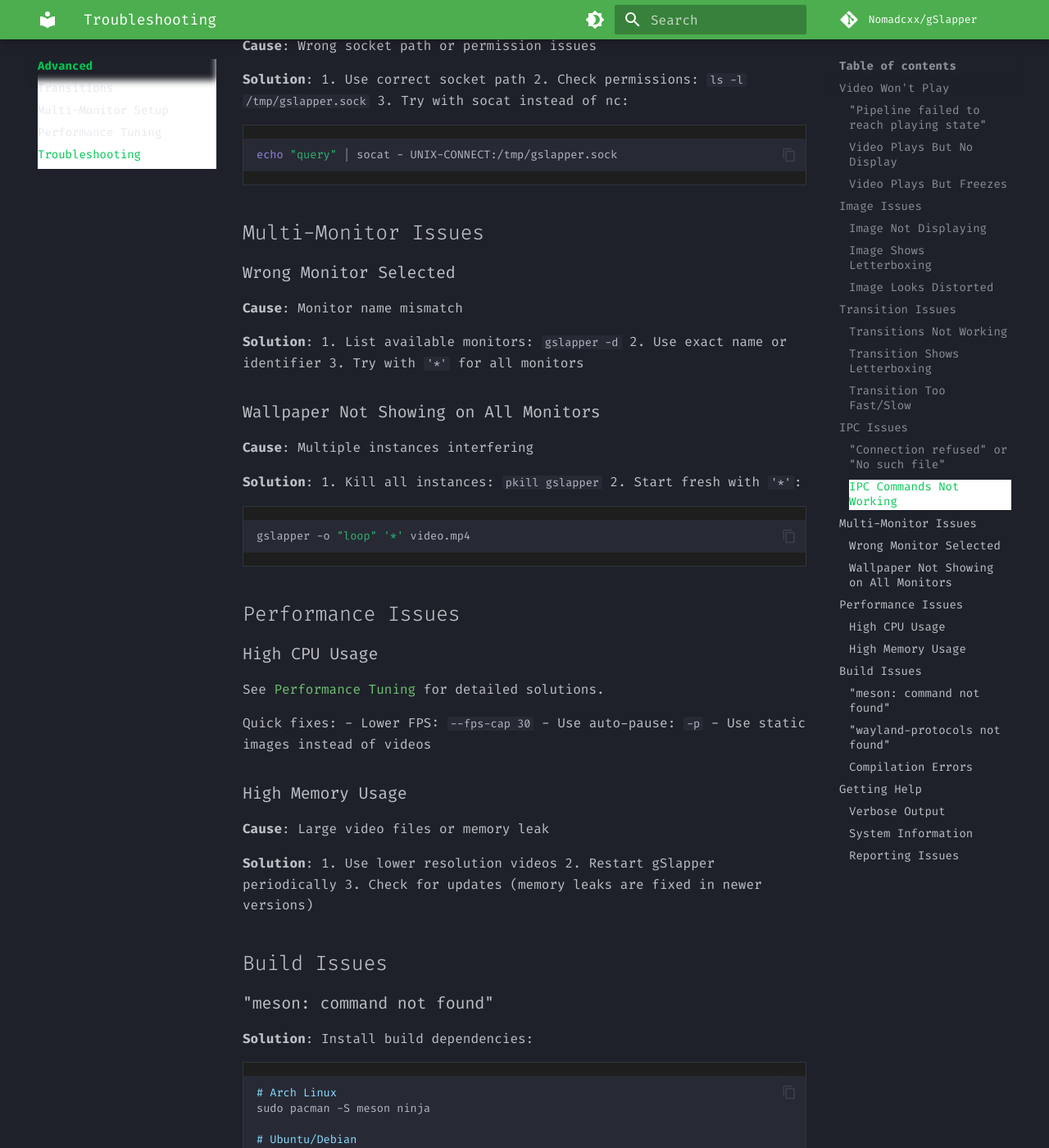
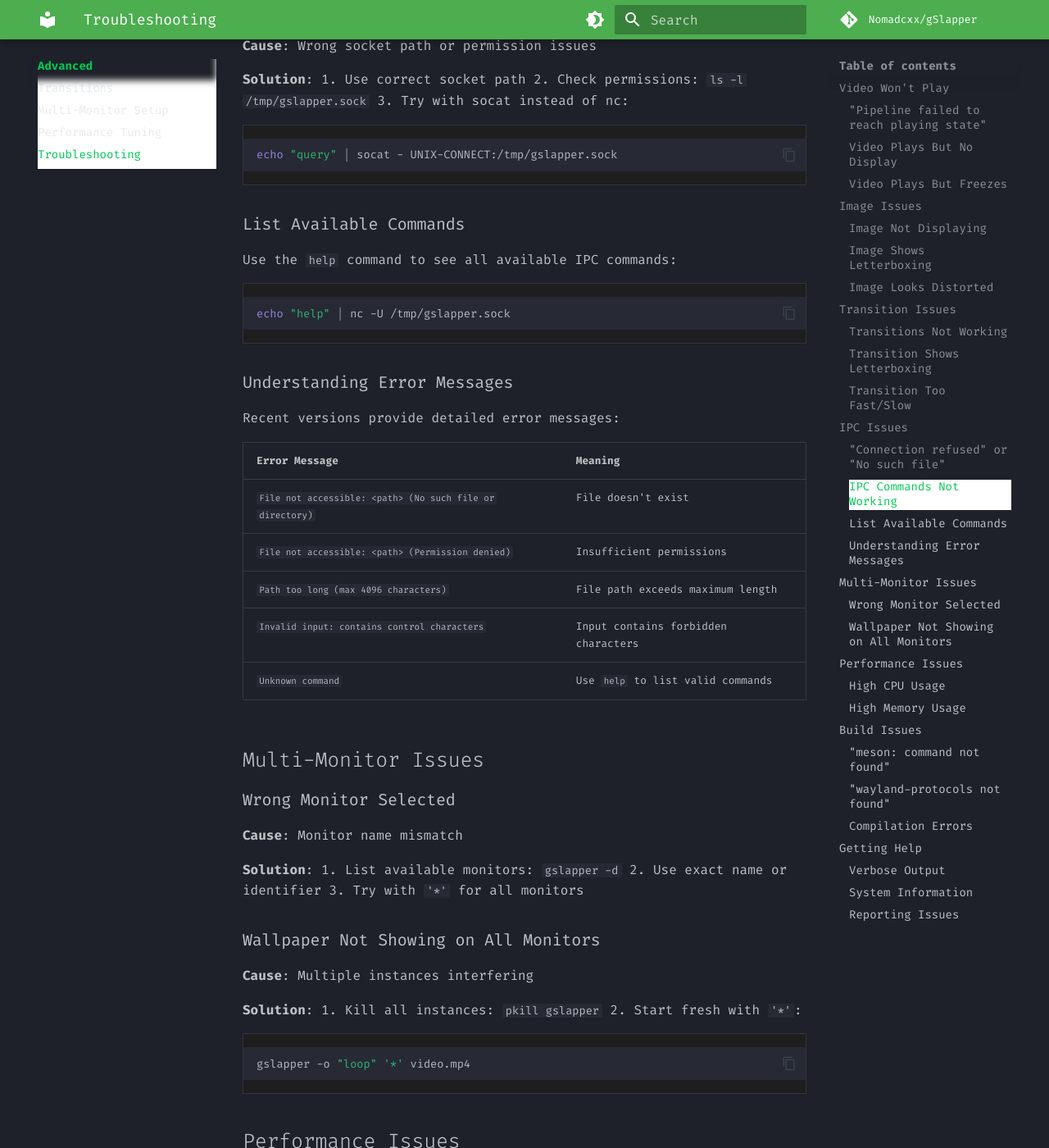
Before and after one commit to Nomadcxx/gSlapper, an MkDocs documentation site: the page built from docs/advanced/troubleshooting.md, in a window 1280 px wide and 1400 px high, scrolled down 2809 px. Shown: the whole window at 82% size. Built offline with MkDocs 1.6.1 and Material for MkDocs 9.7.7, drawn with Linux system fonts in a browser that asks for light colours; comment, search, counter and statistics services are not loaded.

Commit message:
docs: document help IPC command and improved error messages

````diff
--- a/docs/advanced/troubleshooting.md
+++ b/docs/advanced/troubleshooting.md
@@ -123,6 +123,26 @@ gslapper --transition-type fade --transition-duration 3.0 -I /tmp/sock DP-1 imag
 echo "query" | socat - UNIX-CONNECT:/tmp/gslapper.sock
 ```
 
+### List Available Commands
+
+Use the `help` command to see all available IPC commands:
+
+```bash
+echo "help" | nc -U /tmp/gslapper.sock
+```
+
+### Understanding Error Messages
+
+Recent versions provide detailed error messages:
+
+| Error Message | Meaning |
+|---------------|---------|
+| `File not accessible: <path> (No such file or directory)` | File doesn't exist |
+| `File not accessible: <path> (Permission denied)` | Insufficient permissions |
+| `Path too long (max 4096 characters)` | File path exceeds maximum length |
+| `Invalid input: contains control characters` | Input contains forbidden characters |
+| `Unknown command` | Use `help` to list valid commands |
+
 ## Multi-Monitor Issues
 
 ### Wrong Monitor Selected
````
Also changed, not shown: docs/user-guide/ipc-control.md (+22 -0 lines).
